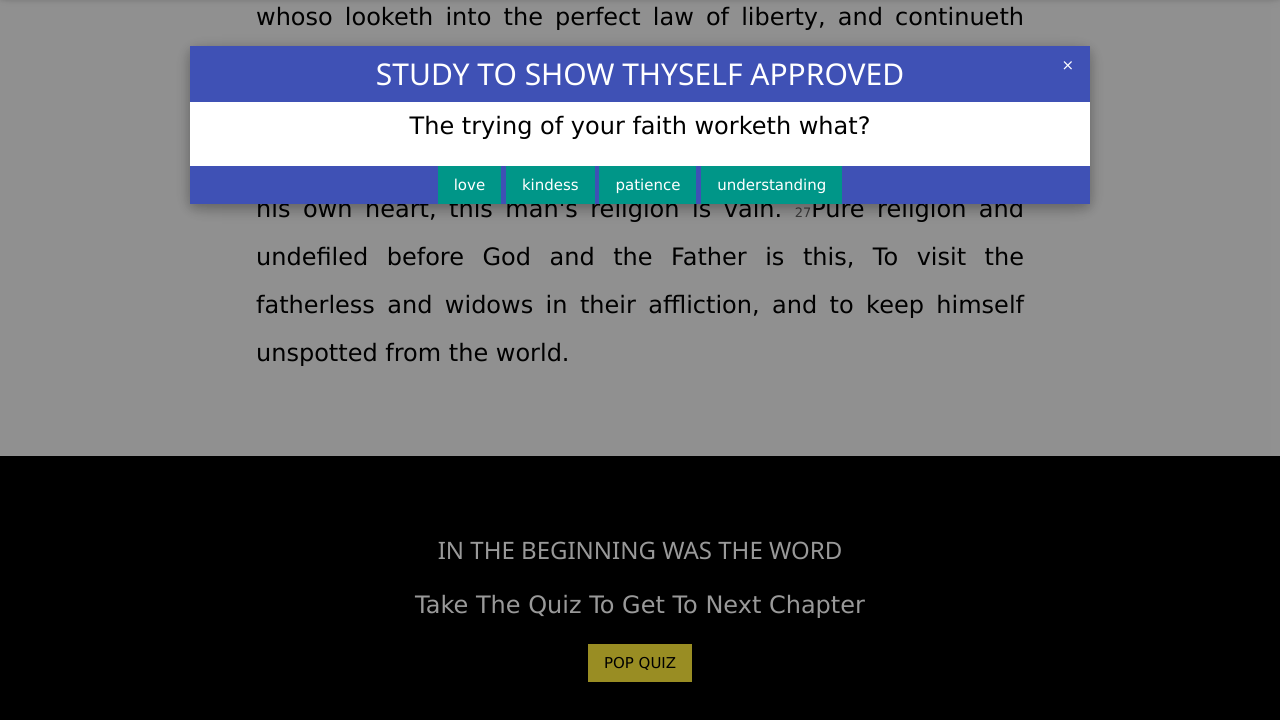
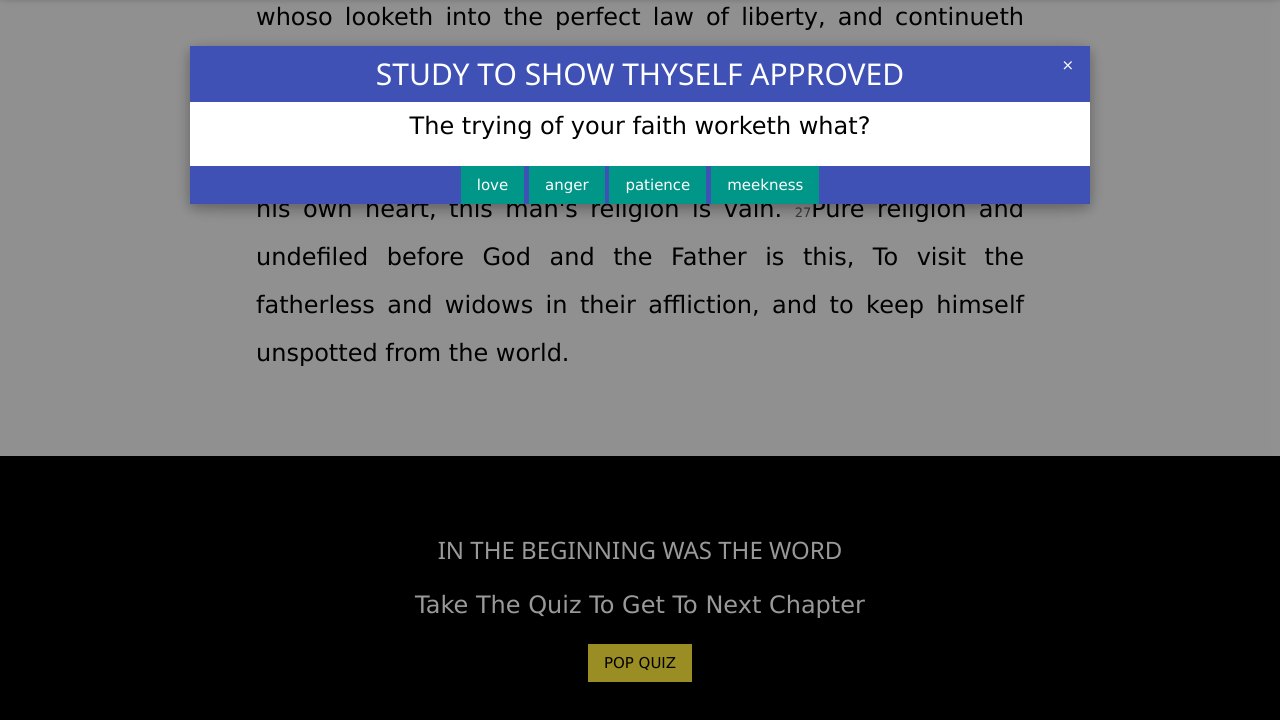
Before and after one commit to throwchris/james, a plain HTML site: page index.html in a window 1280 px wide. Both pictures are taken after a click on the button "POP QUIZ". Shown: the part 2549-3269 px from the top of the page. Drawn offline with nearby package versions, Linux system fonts and the light colour scheme.

Commit message:
Update index.html

```diff
--- a/index.html
+++ b/index.html
@@ -131,10 +131,10 @@
             </div>
             <footer class="w3-container w3-center w3-indigo">
                 <button onclick="myfunction2()" class="w3-button w3-teal">love</button>
-                <button onclick="myfunction2()" class="w3-button w3-teal">kindess</button>
+                <button onclick="myfunction2()" class="w3-button w3-teal">anger</button>
                 <button onclick="document.getElementById('id02').style.display='block'"
                     class="w3-button w3-teal">patience</button>
-                <button onclick="myfunction2()" class="w3-button w3-teal">understanding</button>
+                <button onclick="myfunction2()" class="w3-button w3-teal">meekness</button>
 
             </footer>
         </div>
```
